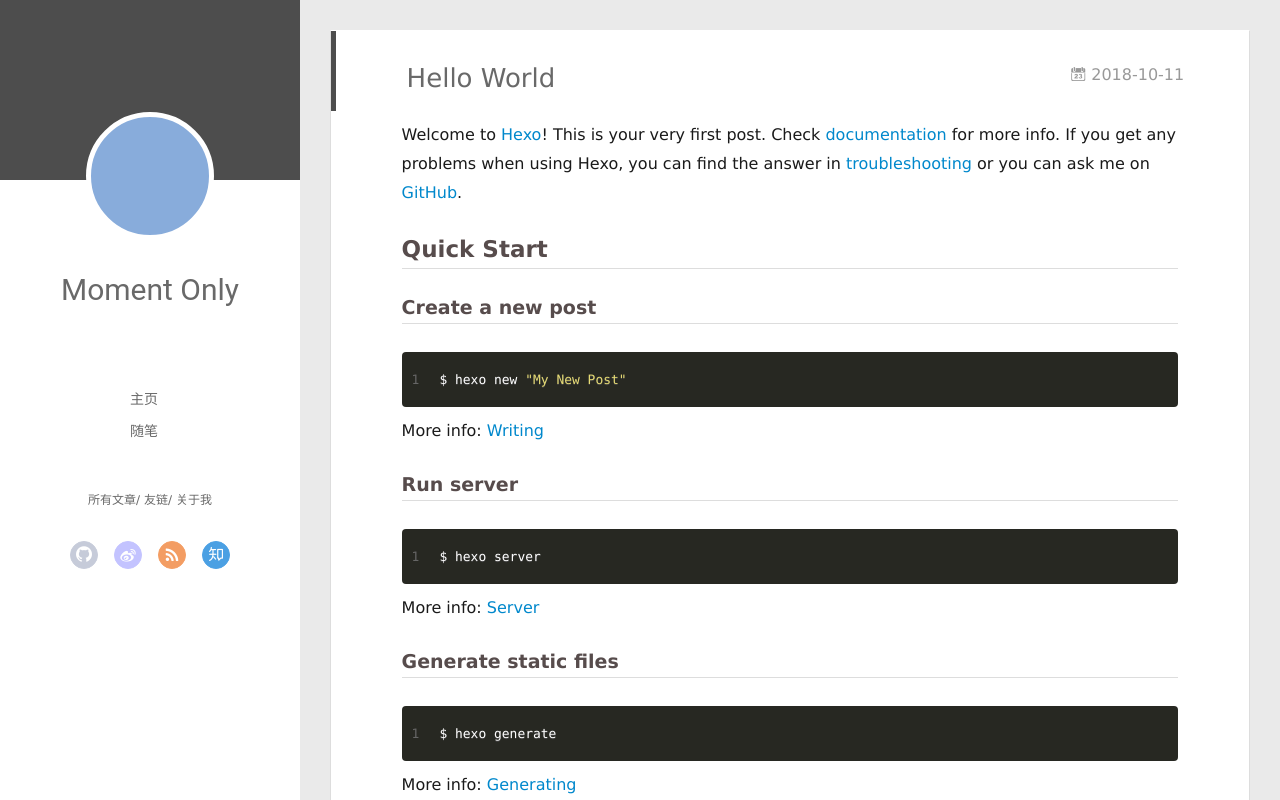
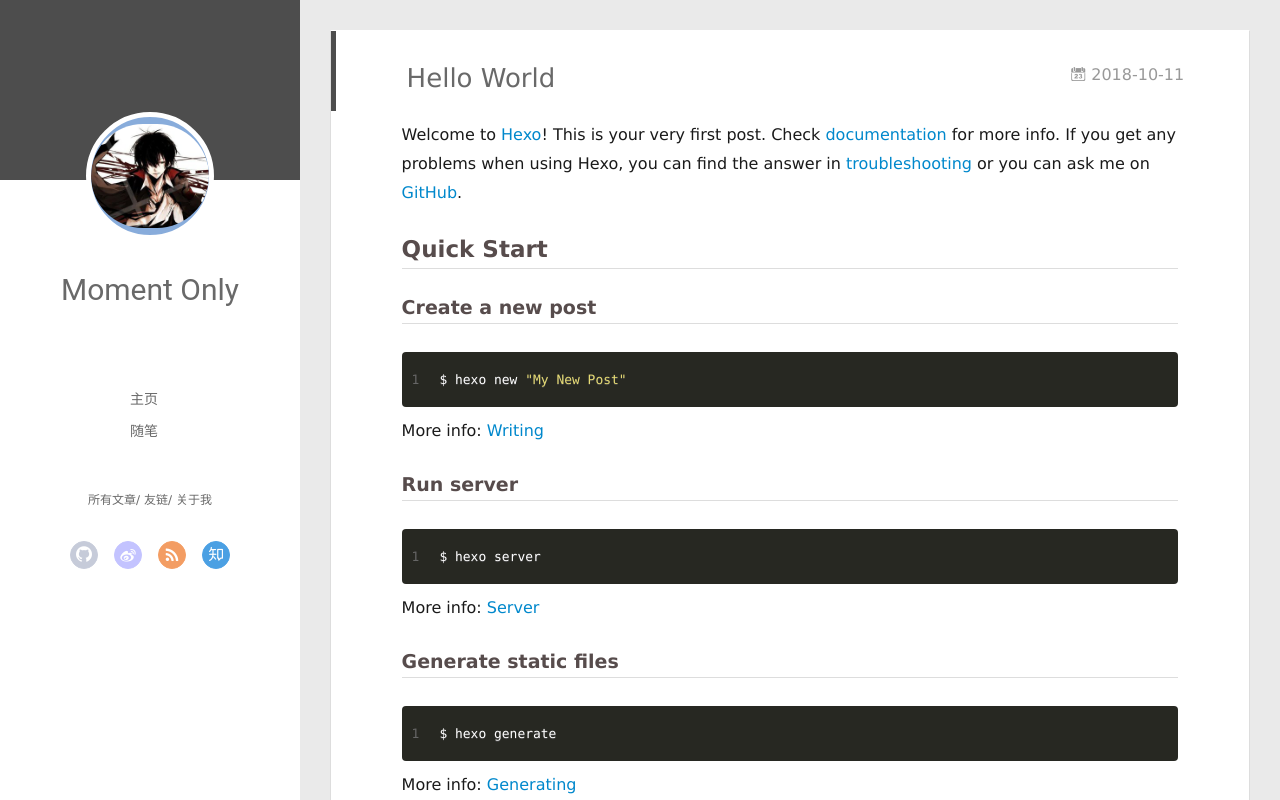
Before and after one commit to Momentonly/Momentonly.github.io, a plain HTML site: page 2018/10/11/hello-world/index.html in a window 1280 px wide. Drawn offline with Linux system fonts and the light colour scheme.

Commit message:
Site updated: 2018-10-14 14:38:51

```diff
--- a/2018/10/11/hello-world/index.html
+++ b/2018/10/11/hello-world/index.html
@@ -47,7 +47,7 @@
 <div class="intrude-less">
 	<header id="header" class="inner">
 		<a href="/" class="profilepic">
-			<img src="" class="js-avatar">
+			<img src="/img/photo.jpg" class="js-avatar">
 		</a>
 		<hgroup>
 		  <h1 class="header-author"><a href="/">Moment Only</a></h1>
@@ -105,7 +105,7 @@
 	<div class="intrude-less">
 		<header id="header" class="inner">
 			<div class="profilepic">
-				<img src="" class="js-avatar">
+				<img src="/img/photo.jpg" class="js-avatar">
 			</div>
 			<hgroup>
 			  <h1 class="header-author js-header-author">Moment Only</h1>
```
Also changed, not shown: 2018/10/12/9330/index.html (+2 -2 lines), archives/2018/10/index.html (+2 -2 lines), archives/2018/index.html (+2 -2 lines), archives/index.html (+2 -2 lines), index.html (+2 -2 lines).
